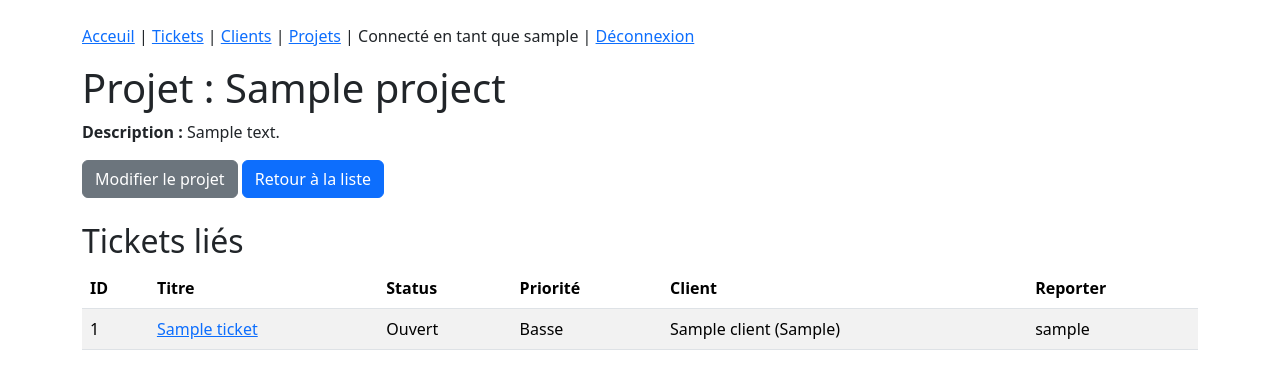
After one commit to l3ochan/ticketing-app, a Django app: page /tickets/projects/1/ in a window 1280 px wide. The commit adds this page. Shown: the top 389 px of the page. Run offline with Django 5.2, Linux system fonts and the light colour scheme; a user stored in the database is signed in; tables that the repository leaves empty hold one stand-in row (values such as "Sample post").

Commit message:
added projects and clients page, RBAC WIP

```diff
--- a/accounts/models.py
+++ b/accounts/models.py
@@ -5,12 +5,9 @@ class User(AbstractUser):
     class Role(models.TextChoices):
         DEVELOPER = "DEV", "Développeur"
         REPORTER  = "REP", "Rapporteur"
-        CLIENT    = "CLI", "Client"
-    role = models.CharField(max_length=3, choices=Role.choices, default=Role.CLIENT)
+    role = models.CharField(max_length=3, choices=Role.choices, default=Role.REPORTER)
 
     @property
     def is_developer(self): return self.role == self.Role.DEVELOPER
     @property
     def is_reporter(self):  return self.role == self.Role.REPORTER
-    @property
-    def is_client(self):  return self.role == self.Role.CLIENT
--- a/helpdesk/settings.py
+++ b/helpdesk/settings.py
@@ -50,7 +50,7 @@ DEBUG = True
 ALLOWED_HOSTS = ['*']
 
 AUTH_USER_MODEL = "accounts.User"
-
+LOGOUT_REDIRECT_URL = "login"
 
 # Application definition
 
--- a/helpdesk/urls.py
+++ b/helpdesk/urls.py
@@ -1,9 +1,13 @@
 from django.contrib import admin
 from django.urls import path, include
 from django.views.generic import RedirectView
+from django.contrib.auth.views import LogoutView
+from accounts.views import logout_any
+
 
 urlpatterns = [
     path("admin/", admin.site.urls),
+    path("accounts/logout/", logout_any, name="logout"),
     path("accounts/", include("django.contrib.auth.urls")),  # login/logout/password views
     path("", RedirectView.as_view(pattern_name="tickets:ticket_list", permanent=False)),
     path("tickets/", include("tickets.urls")),
--- a/templates/base.html
+++ b/templates/base.html
@@ -7,7 +7,10 @@
 </head>
 <body class="container mt-4">
   <nav class="mb-3">
+    <a href="{% url 'tickets:dashboard' %}">Acceuil</a> |
     <a href="{% url 'tickets:ticket_list' %}">Tickets</a> |
+    <a href="{% url 'tickets:client_list' %}">Clients</a> |
+    <a href="{% url 'tickets:project_list' %}">Projets</a> |
     {% if user.is_authenticated %}
       Connecté en tant que {{ user.username }} |
       <a href="{% url 'logout' %}">Déconnexion</a>
--- a/tickets/admin.py
+++ b/tickets/admin.py
@@ -1,5 +1,6 @@
 from django.contrib import admin
-from .models import Project, Ticket, Comment
+from .models import Project, Ticket, Comment, Client
 admin.site.register(Project)
 admin.site.register(Ticket)
 admin.site.register(Comment)
+admin.site.register(Client)
--- /dev/null
+++ b/tickets/templates/projects/project_detail.html
@@ -0,0 +1,41 @@
+{% extends "base.html" %}
+{% block title %}Détails du projet{% endblock %}
+
+{% block content %}
+<h1>Projet : {{ object.name }}</h1>
+
+<p><strong>Description :</strong> {{ object.description }}</p>
+
+<a class="btn btn-secondary" href="{% url 'projects:project_update' object.id %}">Modifier le projet</a>
+<a class="btn btn-primary" href="{% url 'projects:project_list' %}">Retour à la liste</a>
+
+<h2 class="mt-4">Tickets liés</h2>
+<table class="table table-striped">
+  <thead>
+    <tr>
+      <th>ID</th>
+      <th>Titre</th>
+      <th>Status</th>
+      <th>Priorité</th>
+      <th>Client</th>
+      <th>Reporter</th>
+    </tr>
+  </thead>
+  <tbody>
+    {% for ticket in object.tickets.all %}
+    <tr>
+      <td>{{ ticket.id }}</td>
+      <td><a href="{% url 'tickets:ticket_detail' ticket.id %}">{{ ticket.title }}</a></td>
+      <td>{{ ticket.get_status_display }}</td>
+      <td>{{ ticket.get_priority_display }}</td>
+      <td>{{ ticket.client }}</td>
+      <td>{{ ticket.reporter }}</td>
+    </tr>
+    {% empty %}
+    <tr>
+      <td colspan="6">Aucun ticket associé à ce projet</td>
+    </tr>
+    {% endfor %}
+  </tbody>
+</table>
+{% endblock %}
--- a/tickets/urls.py
+++ b/tickets/urls.py
@@ -9,5 +9,13 @@ urlpatterns = [
     path("<int:pk>/edit/", views.TicketUpdateView.as_view(), name="ticket_update"),
     path("<int:pk>/close/", views.ticket_close, name="ticket_close"),
     path("<int:pk>/comment/", views.add_comment, name="add_comment"),
-    # CRUD clients/projets idem
+    path("clients/", views.ClientListView.as_view(), name="client_list"),
+    path("clients/new/", views.ClientCreateView.as_view(), name="client_create"),
+    path("clients/<int:pk>/", views.ClientDetailView.as_view(), name="client_detail"),
+    path("clients/<int:pk>/edit/", views.ClientUpdateView.as_view(), name="client_update"),
+    path("dashboard/", views.DashboardView.as_view(), name="dashboard"),
+    path("projects/", views.ProjectListView.as_view(), name="project_list"),
+    path("projects/new/", views.ProjectCreateView.as_view(), name="project_create"),
+    path("projects/<int:pk>/", views.ProjectDetailView.as_view(), name="project_detail"),
+    path("projects/<int:pk>/edit/", views.ProjectUpdateView.as_view(), name="project_update"),
 ]
--- a/tickets/views.py
+++ b/tickets/views.py
@@ -1,42 +1,142 @@
 from django.contrib.auth.mixins import LoginRequiredMixin, UserPassesTestMixin
-from django.shortcuts import get_object_or_404, redirect, render
-from django.utils.timezone import now
-from django.views.generic import ListView, DetailView, CreateView, UpdateView
-from .models import Ticket, Project
+from django.shortcuts import get_object_or_404, redirect
+from django.utils import timezone
+from django.views.generic import ListView, DetailView, CreateView, UpdateView, TemplateView
 from django.views.decorators.http import require_POST
 from django.contrib.auth.decorators import login_required
 from django.contrib.auth import get_user_model
 from django import forms
+from django.contrib import messages
+from .models import Ticket, Project, Comment, Client
+from django.utils.timezone import now
 from django.shortcuts import render
-from django.views.decorators.http import require_POST
-from django.contrib import messages
-from .models import Ticket, Comment
+from django.db.models import Count
+from .models import Ticket
 
 
 User = get_user_model()
 
+class DashboardView(LoginRequiredMixin, TemplateView):
+    template_name = "tickets/dashboard.html"
 
-class ClientScopedQuerysetMixin:
-    def scope_queryset(self, qs):
-        u = self.request.user
-        if getattr(u, "role", None) == "CLI":
-            qs = qs.filter(customer=u)
-        return qs
+    def get_context_data(self, **kwargs):
+        context = super().get_context_data(**kwargs)
+        tickets = Ticket.objects.all()
 
-    def get_queryset(self):
-        qs = super().get_queryset()
-        return self.scope_queryset(qs)
+        context["total_tickets"] = tickets.count()
+        context["processed_tickets"] = tickets.filter(
+            status__in=[Ticket.Status.RESOLVED, Ticket.Status.CLOSED]
+        ).count()
 
+        # Agrégats par priorité
+        priority_counts = tickets.values("priority").annotate(count=Count("id"))
+
+        # Mapping code -> label
+        mapped = [
+            {"code": item["priority"], "label": Ticket.Priority(item["priority"]).label, "count": item["count"]}
+            for item in priority_counts
+        ]
+
+        # Ordre voulu : URG > HIG > MED > LOW
+        priority_order = {"URG": 1, "HIG": 2, "MED": 3, "LOW": 4}
+        mapped_sorted = sorted(mapped, key=lambda x: priority_order.get(x["code"], 99))
+
+        context["tickets_by_priority"] = mapped_sorted
+
+        # Statuts (même logique si tu veux un ordre personnalisé)
+        status_counts = tickets.values("status").annotate(count=Count("id"))
+        context["tickets_by_status"] = [
+            {"code": item["status"], "label": Ticket.Status(item["status"]).label, "count": item["count"]}
+            for item in status_counts
+        ]
+
+        return context
 class ReporterRequiredMixin(UserPassesTestMixin):
     def test_func(self): return self.request.user.is_authenticated and self.request.user.is_reporter
 
 class DeveloperRequiredMixin(UserPassesTestMixin):
     def test_func(self): return self.request.user.is_authenticated and self.request.user.is_developer
 
-class TicketListView(LoginRequiredMixin, ClientScopedQuerysetMixin, ListView):
+# --- Vu des projets ---
+class ProjectListView(LoginRequiredMixin, ListView):
+    model = Project
+    paginate_by = 20
+    ordering = "name"
+    template_name = "projects/project_list.html"
+
+
+class ProjectDetailView(LoginRequiredMixin, DetailView):
+    model = Project
+    template_name = "projects/project_detail.html"
+
+
+class ProjectCreateView(LoginRequiredMixin, DeveloperRequiredMixin, CreateView):
+    model = Project
+    fields = ["name", "description"]
+    template_name = "projects/project_form.html"
+
+    def form_valid(self, form):
+        messages.success(self.request, "Projet créé avec succès")
+        return super().form_valid(form)
+
+
+class ProjectUpdateView(LoginRequiredMixin, DeveloperRequiredMixin, UpdateView):
+    model = Project
+    fields = ["name", "description"]
+    template_name = "projects/project_form.html"
+
+    def form_valid(self, form):
+        messages.success(self.request, "Projet mis à jour")
+        return super().form_valid(form)
+
+# --- Mixins pour filtrer les rôles ---
+class ReporterRequiredMixin(UserPassesTestMixin):
+    def test_func(self):
+        return self.request.user.is_authenticated and getattr(self.request.user, "role", None) == "REP"
+
+class DeveloperRequiredMixin(UserPassesTestMixin):
+    def test_func(self):
+        return self.request.user.is_authenticated and getattr(self.request.user, "role", None) == "DEV"
+
+
+# --- Vues Tickets ---
+class TicketListView(LoginRequiredMixin, ListView):
     model = Ticket
     paginate_by = 20
     ordering = "-created_at"
+
+
+# --- Vues Clients ---
+class ClientListView(LoginRequiredMixin, ReporterRequiredMixin, ListView):
+    model = Client
+    paginate_by = 20
+    ordering = "name"
+    template_name = "clients/client_list.html"
+
+
+class ClientDetailView(LoginRequiredMixin, ReporterRequiredMixin, DetailView):
+    model = Client
+    template_name = "clients/client_detail.html"
+
+
+class ClientCreateView(LoginRequiredMixin, ReporterRequiredMixin, CreateView):
+    model = Client
+    fields = ["name", "phone_number", "company"]
+    template_name = "clients/client_form.html"
+
+    def form_valid(self, form):
+        messages.success(self.request, "Client créé avec succès")
+        return super().form_valid(form)
+
+
+class ClientUpdateView(LoginRequiredMixin, ReporterRequiredMixin, UpdateView):
+    model = Client
+    fields = ["name", "phone_number", "company"]
+    template_name = "clients/client_form.html"
+
+    def form_valid(self, form):
+        messages.success(self.request, "Client mis à jour")
+        return super().form_valid(form)
 
 
 class TicketDetailView(LoginRequiredMixin, DetailView):
@@ -49,56 +149,41 @@ class TicketDetailView(LoginRequiredMixin, DetailView):
         return context
 
 
-
-class TicketCreateView(LoginRequiredMixin, CreateView):
+class TicketCreateView(LoginRequiredMixin, ReporterRequiredMixin, CreateView):
     model = Ticket
-    # on liste 'customer' pour les reporters/devs, mais on le retire pour les clients
-    fields = ["title", "description", "reporter", "customer", "project", "priority", "assignee"]
+    fields = ["title", "description", "client", "project", "priority", "assignee"]
 
     def get_form(self, form_class=None):
         form = super().get_form(form_class)
         user = self.request.user
 
-        if getattr(user, "role", None) == "CLI":
-            # 👉 client : on enlève le champ du formulaire (sinon il est requis et non posté)
-            form.fields.pop("customer", None)
-            form.fields.pop("assignee", None)
-            form.fields.pop("reporter", None)
-            # et on fixe la valeur sur l'instance AVANT validation
-            form.instance.customer = user
-            # restreindre les projets du select
-            form.fields["project"].queryset = Project.objects.filter(customer=user)
-        else:
-            # reporter/dev/staff : choisir un customer (seulement les users rôle CLIENT)
-            form.fields["customer"].queryset = User.objects.filter(role="CLI", is_active=True)
-            # (optionnel) filtrer project selon le customer choisi (si présent)
-            cid = form.data.get("customer") or form.initial.get("customer")
-            form.fields["project"].queryset = (
-                Project.objects.filter(customer_id=cid) if cid else Project.objects.none()
-            )
+        # 👇 Récupère tous les clients en base
+        form.fields["client"].queryset = Client.objects.all()
 
-        # cacher 'assignee' aux non-dev (les clients ne le voient pas)
-        if not (getattr(user, "is_developer", False) or user.is_staff):
+        # 👇 Récupère tous les projets en base
+        form.fields["project"].queryset = Project.objects.all()
+
+        form.fields["assignee"].queryset = User.objects.filter(role="DEV", is_active=True)
+        form.instance.reporter = user
+
+        # Masquer "assignee" si l'utilisateur n'est pas développeur ni staff
+        if not (getattr(user, "is_reporter", False) or user.is_staff):
             form.fields.pop("assignee", None)
 
         return form
 
     def form_valid(self, form):
-        user = self.request.user
-        # ceinture et bretelles : on (re)force les champs pilotés côté serveur
-        if getattr(user, "role", None) == "CLI":
-            form.instance.customer = user
-            form.instance.reporter = None
-        elif getattr(user, "role", None) == "REP":
-            form.instance.reporter = user
-        # sinon dev/staff : on laisse tel quel
+        # Forcer le reporter = utilisateur connecté
+        form.instance.reporter = self.request.user
         return super().form_valid(form)
 
 
-class TicketUpdateView(LoginRequiredMixin, ClientScopedQuerysetMixin, UpdateView):
+class TicketUpdateView(LoginRequiredMixin, UpdateView):
     model = Ticket
-    fields = ["title","description","priority","assignee","status"]
+    fields = ["title", "description", "priority", "assignee", "status"]
 
+
+# --- Commentaires ---
 class CommentForm(forms.ModelForm):
     class Meta:
         model = Comment
@@ -106,6 +191,7 @@ class CommentForm(forms.ModelForm):
         widgets = {
             "body": forms.Textarea(attrs={"rows": 2, "placeholder": "Écrire un message..."})
         }
+
 
 @login_required
 @require_POST
@@ -123,14 +209,21 @@ def add_comment(request, pk):
     return redirect("tickets:ticket_detail", pk=pk)
 
 
+# --- Clôture d’un ticket ---
+@login_required
 def ticket_close(request, pk):
     t = get_object_or_404(Ticket, pk=pk)
-    # Clients : jamais
+
+    # Clients interdits (même si théoriquement ils n’ont plus de login)
     if getattr(request.user, "role", None) == "CLI":
+        from django.core.exceptions import PermissionDenied
         raise PermissionDenied("Vous ne pouvez pas clôturer ce ticket.")
-    # Dev/Reporter : autorisés ? à toi de choisir; ici on autorise dev/staff seulement
+
+    # Seuls devs ou staff peuvent clôturer
     if not (getattr(request.user, "is_developer", False) or request.user.is_staff):
+        from django.core.exceptions import PermissionDenied
         raise PermissionDenied("Action réservée aux développeurs.")
+
     t.status = t.Status.CLOSED
     t.closed_at = timezone.now()
     t.save()
```
Also changed, not shown: accounts/templates/registration/logged_out.html (+8 -5 lines), accounts/views.py (+8 -2 lines), tickets/models.py (+32 -30 lines), tickets/templates/projects/project_form.html (added, +20 -0 lines), tickets/templates/projects/project_list.html (added, +30 -0 lines), tickets/templates/tickets/dashboard.html (added, +65 -0 lines), tickets/templates/tickets/ticket_detail.html (+9 -0 lines), tickets/templates/tickets/ticket_list.html (+25 -4 lines), accounts/migrations/0001_initial.py, tickets/migrations/0001_initial.py, tickets/migrations/0002_alter_ticket_reporter.py (deleted), tickets/migrations/0002_remove_project_customer.py (added).
